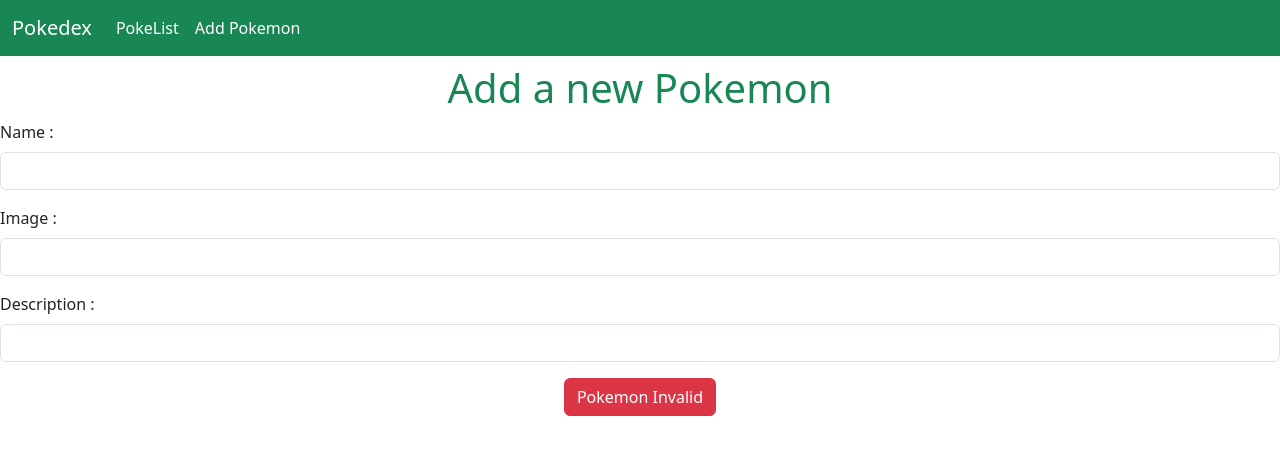
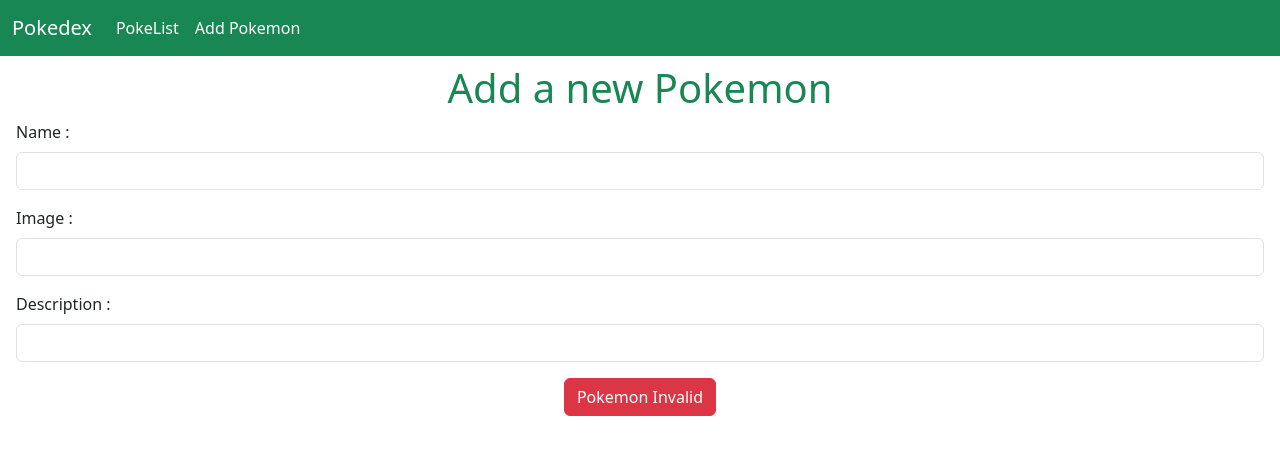
Before and after one commit to Spolito24/WCS-Angular13, an Angular app: page /create in a window 1280 px wide. Shown: the top 454 px of the page. Built offline with nearby package versions, Linux system fonts and the light colour scheme.

Commit message:
two little fix

```diff
--- a/src/app/pages/create-pokemon/create-pokemon.component.html
+++ b/src/app/pages/create-pokemon/create-pokemon.component.html
@@ -1,6 +1,6 @@
 <h1 class="text-center text-success pt-2">Add a new Pokemon</h1>
 
-<form #pokemonForm="ngForm" (ngSubmit)="pokemonForm.valid && onSubmit()">
+<form #pokemonForm="ngForm" (ngSubmit)="pokemonForm.valid && onSubmit(newPokemon)" class="mx-3">
 
   <div class="mb-3">
     <label for="name" class="form-label">Name :</label>
--- a/src/app/pages/pokedex-page/pokedex-page.component.ts
+++ b/src/app/pages/pokedex-page/pokedex-page.component.ts
@@ -19,7 +19,6 @@
   ngOnInit(): void {
     this.pokedexService.getPokedex().subscribe((pokemonsFromJsonFile) => {
       this.pokemons = pokemonsFromJsonFile;
-      console.log(this.pokemons);
     });
   }
 }
```
